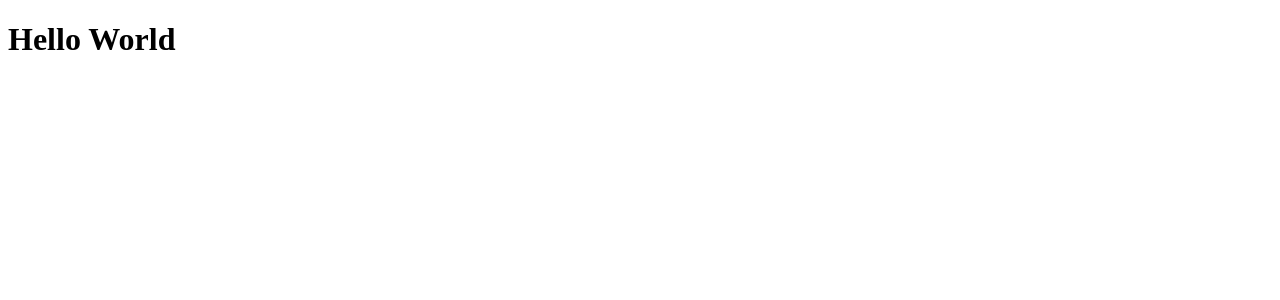
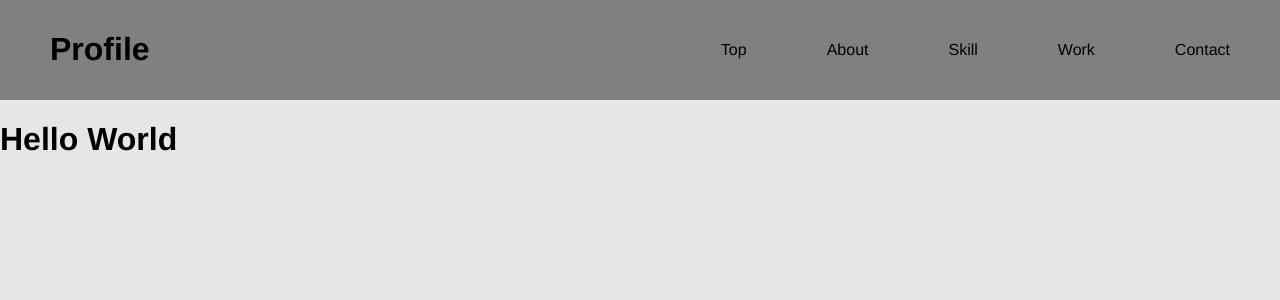
Before and after one commit to OnoS07/My_Profile, a React (Create React App) app: page / in a window 1280 px wide. Shown: the top 300 px of the page. Built offline with nearby package versions, Linux system fonts and the light colour scheme.

Commit message:
[add]ヘッダーレイアウト

```diff
--- a/package.json
+++ b/package.json
@@ -3,6 +3,7 @@
   "version": "0.1.0",
   "private": true,
   "dependencies": {
+    "@material-ui/core": "^4.11.2",
     "@testing-library/jest-dom": "^5.11.6",
     "@testing-library/react": "^11.2.2",
     "@testing-library/user-event": "^12.6.0",
--- a/src/App.css
+++ b/src/App.css
@@ -0,0 +1,28 @@
+* {
+    box-sizing: border-box;
+ }
+
+ body {
+    margin: 0;
+    padding: 0;
+    font-family: "Hiragino Kaku Gothic Pro", "ヒラギノ角ゴ Pro W3", メイリオ, Meiryo, "ＭＳ Ｐゴシック", "Helvetica Neue", Helvetica, Arial, sans-serif;
+    background-color: #e6e6e6;
+ }
+
+header{
+    width: 100%;
+    padding: 10px 50px;
+    background-color: gray;
+    display: flex;
+    align-items: center;
+}
+
+.nav-bar{
+    display: flex;
+    margin: 0 0 0 auto;
+}
+
+.nav-item{
+    list-style: none;
+    margin-left: 80px;
+}
--- a/src/App.js
+++ b/src/App.js
@@ -1,10 +1,14 @@
 import React from 'react';
 import './App.css';
+import Header from './components/Header.js';
 
 class App extends React.Component {
   render() {
     return (
+      <div>
+      <Header />
       <h1>Hello World</h1>
+      </div>
     );
   }
 }
--- /dev/null
+++ b/src/components/Header.js
@@ -0,0 +1,22 @@
+import React from 'react';
+
+const navitems = ["Top", "About", "Skill", "Work", "Contact"];
+
+function Header(props){
+    return(
+        <header>
+            <h1>Profile</h1>
+            <ul className = "nav-bar">
+                {
+                    navitems.map(nav => (
+                        <li className = "nav-item">
+                            <span>{nav}</span>
+                        </li>
+                    ))
+                }
+            </ul>
+        </header>
+    )
+};
+
+export default Header;
```
Also changed, not shown: 2 other files (tests, documents, lock files or other folders).
